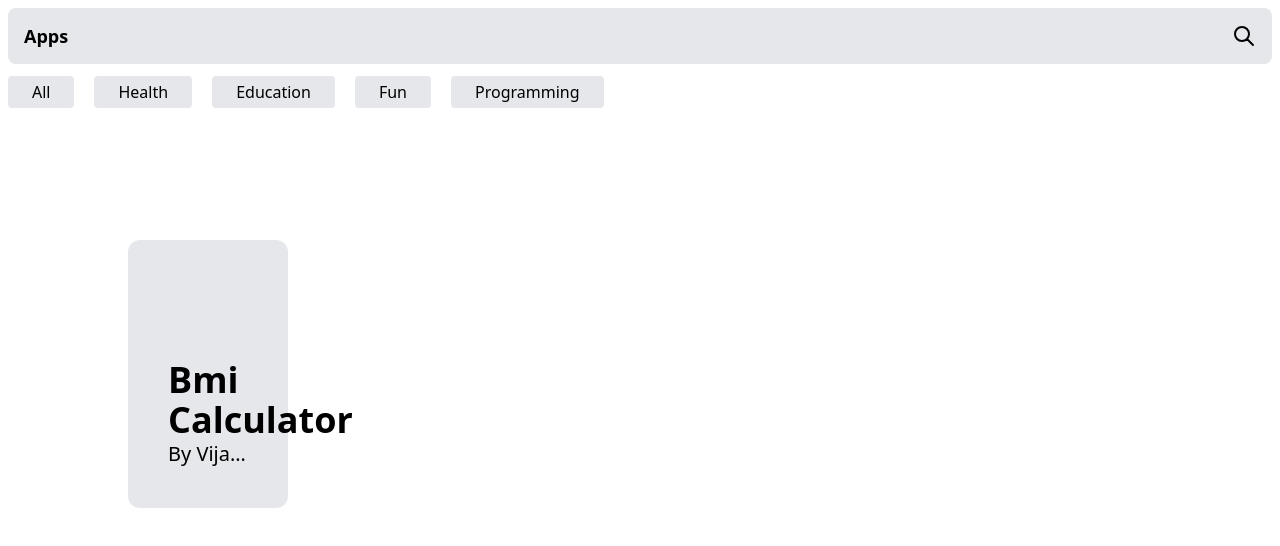
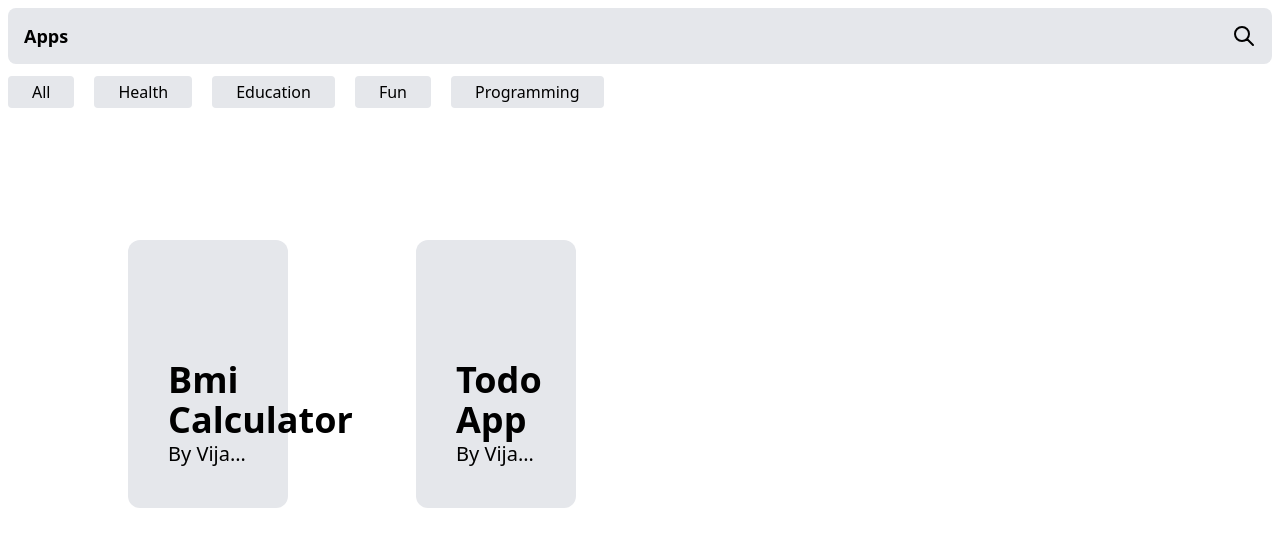
Before and after one commit to vijayskk/vijaysappstore, a React (Create React App) app: page / in a window 1280 px wide. Shown: the top 546 px of the page. Built offline with nearby package versions, Linux system fonts and the light colour scheme.

Commit message:
Todo app appdata updated

```diff
--- a/src/AppsData.js
+++ b/src/AppsData.js
@@ -9,6 +9,15 @@ const appData = [
         appfile:"Bmi.Calculator.v3.apk",
         sizeinmb:18.9
         },
+        {
+        name:"Todo App",
+        category:"education",
+        madeby:"Vijay Satheesh",
+        description:"A simple todo app made by vijay",
+        iconfile:"todologo.jpg",
+        appfile:"Todo.app.V1.apk",
+        sizeinmb:17.9
+        },
 ]
 
 
```
